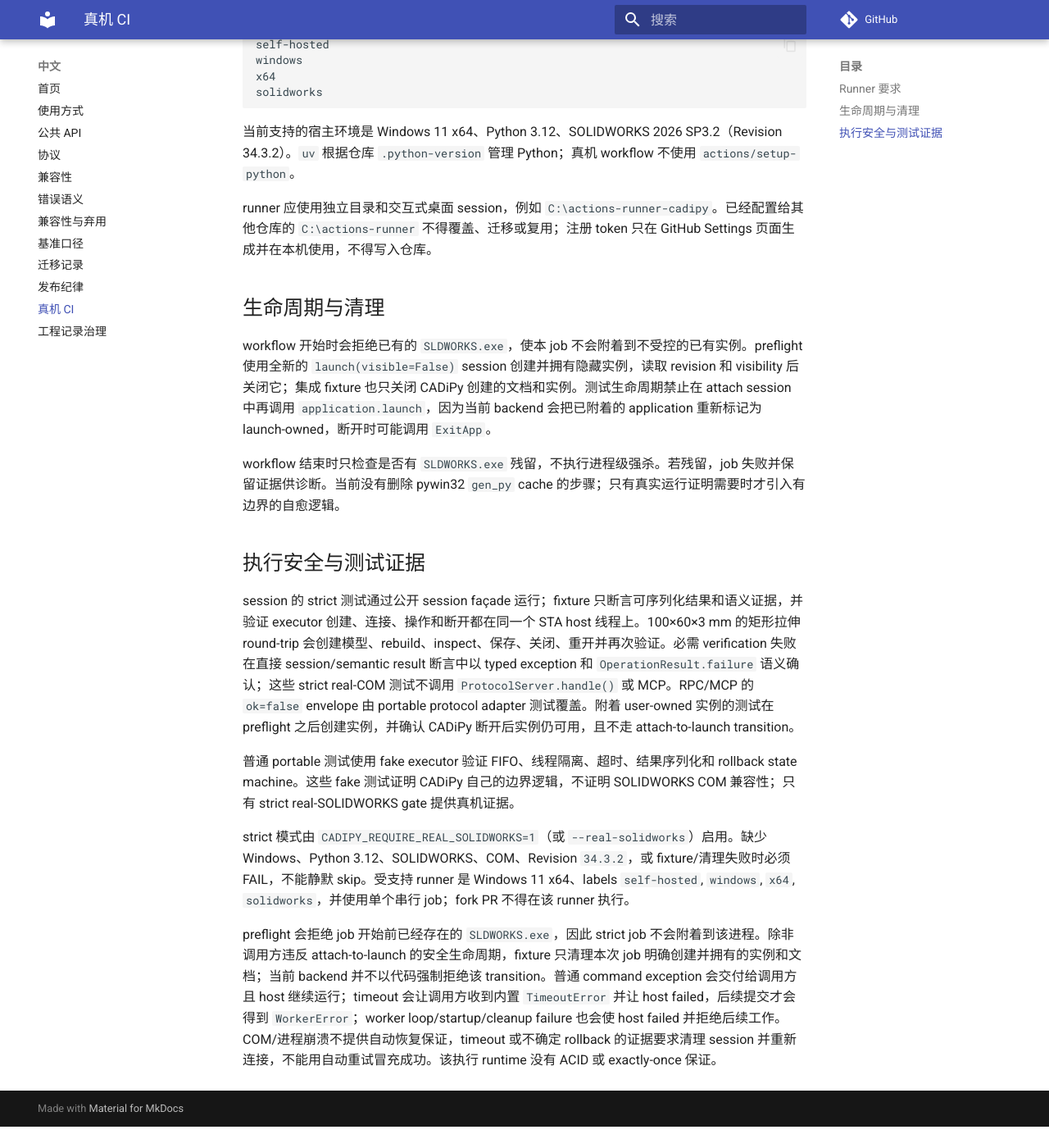
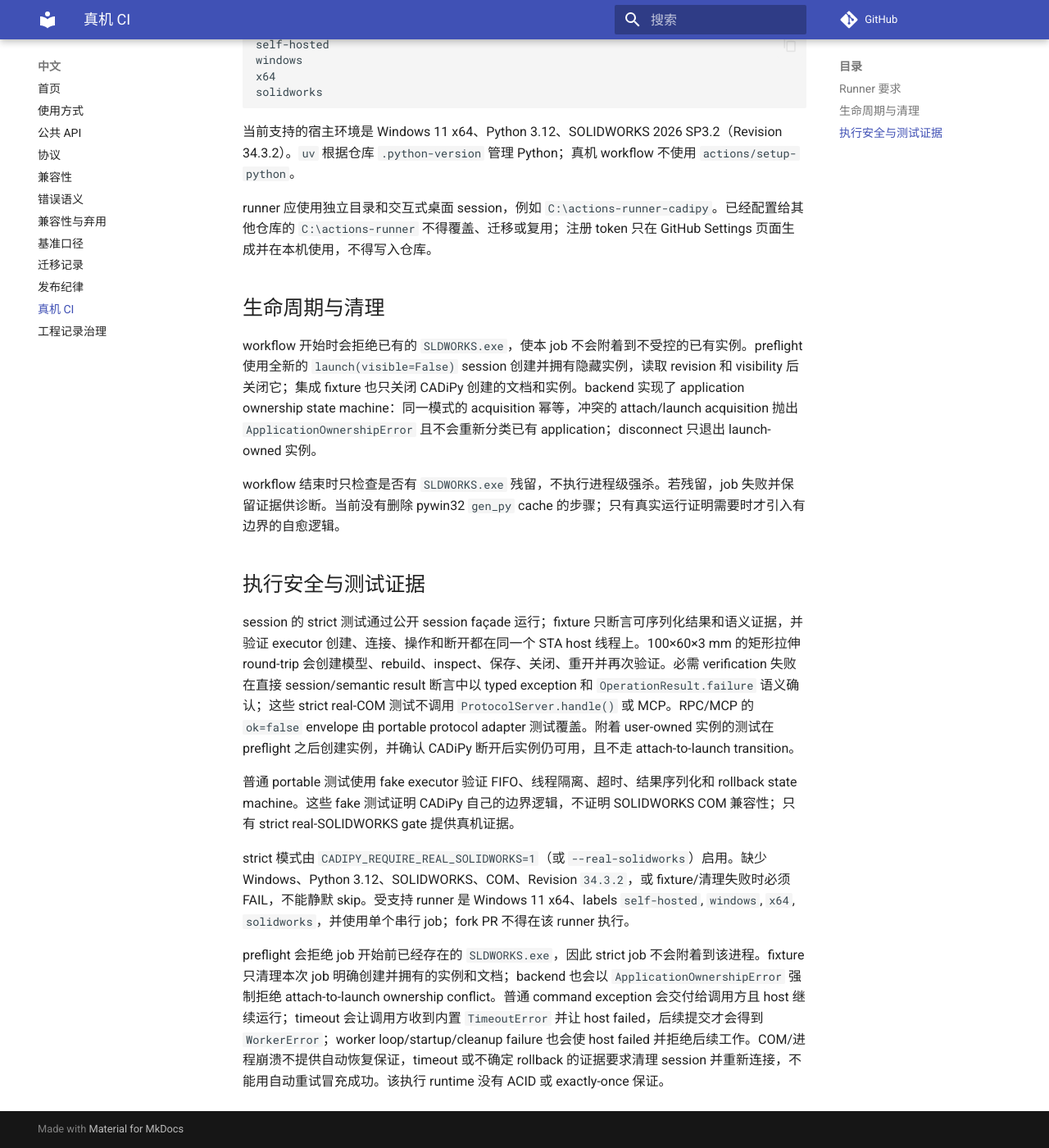
Before and after one commit to Zn070515/CADiPy, an MkDocs documentation site: the page built from docs/ci.md, in a window 1280 px wide and 1400 px high, scrolled down 594 px. Shown: the whole window at 82% size. Built offline with MkDocs 1.6.1 and Material for MkDocs 9.7.7, drawn with Linux system fonts in a browser that asks for light colours; comment, search, counter and statistics services are not loaded; before the commit the page ends 1968 px from its top, so only the background shows below that.

Commit message:
fix: keep rejected save conflicts certain

```diff
--- a/docs/ci.md
+++ b/docs/ci.md
@@ -27,7 +27,7 @@
 
 ## 生命周期与清理
 
-workflow 开始时会拒绝已有的 `SLDWORKS.exe`，使本 job 不会附着到不受控的已有实例。preflight 使用全新的 `launch(visible=False)` session 创建并拥有隐藏实例，读取 revision 和 visibility 后关闭它；集成 fixture 也只关闭 CADiPy 创建的文档和实例。测试生命周期禁止在 attach session 中再调用 `application.launch`，因为当前 backend 会把已附着的 application 重新标记为 launch-owned，断开时可能调用 `ExitApp`。
+workflow 开始时会拒绝已有的 `SLDWORKS.exe`，使本 job 不会附着到不受控的已有实例。preflight 使用全新的 `launch(visible=False)` session 创建并拥有隐藏实例，读取 revision 和 visibility 后关闭它；集成 fixture 也只关闭 CADiPy 创建的文档和实例。backend 实现了 application ownership state machine：同一模式的 acquisition 幂等，冲突的 attach/launch acquisition 抛出 `ApplicationOwnershipError` 且不会重新分类已有 application；disconnect 只退出 launch-owned 实例。
 
 workflow 结束时只检查是否有 `SLDWORKS.exe` 残留，不执行进程级强杀。若残留，job 失败并保留证据供诊断。当前没有删除 pywin32 `gen_py` cache 的步骤；只有真实运行证明需要时才引入有边界的自愈逻辑。
 
@@ -39,4 +39,4 @@
 
 strict 模式由 `CADIPY_REQUIRE_REAL_SOLIDWORKS=1`（或 `--real-solidworks`）启用。缺少 Windows、Python 3.12、SOLIDWORKS、COM、Revision `34.3.2`，或 fixture/清理失败时必须 FAIL，不能静默 skip。受支持 runner 是 Windows 11 x64、labels `self-hosted`, `windows`, `x64`, `solidworks`，并使用单个串行 job；fork PR 不得在该 runner 执行。
 
-preflight 会拒绝 job 开始前已经存在的 `SLDWORKS.exe`，因此 strict job 不会附着到该进程。除非调用方违反 attach-to-launch 的安全生命周期，fixture 只清理本次 job 明确创建并拥有的实例和文档；当前 backend 并不以代码强制拒绝该 transition。普通 command exception 会交付给调用方且 host 继续运行；timeout 会让调用方收到内置 `TimeoutError` 并让 host failed，后续提交才会得到 `WorkerError`；worker loop/startup/cleanup failure 也会使 host failed 并拒绝后续工作。COM/进程崩溃不提供自动恢复保证，timeout 或不确定 rollback 的证据要求清理 session 并重新连接，不能用自动重试冒充成功。该执行 runtime 没有 ACID 或 exactly-once 保证。
+preflight 会拒绝 job 开始前已经存在的 `SLDWORKS.exe`，因此 strict job 不会附着到该进程。fixture 只清理本次 job 明确创建并拥有的实例和文档；backend 也会以 `ApplicationOwnershipError` 强制拒绝 attach-to-launch ownership conflict。普通 command exception 会交付给调用方且 host 继续运行；timeout 会让调用方收到内置 `TimeoutError` 并让 host failed，后续提交才会得到 `WorkerError`；worker loop/startup/cleanup failure 也会使 host failed 并拒绝后续工作。COM/进程崩溃不提供自动恢复保证，timeout 或不确定 rollback 的证据要求清理 session 并重新连接，不能用自动重试冒充成功。该执行 runtime 没有 ACID 或 exactly-once 保证。
```
Also changed, not shown: docs/ci.en.md (+2 -2 lines), docs/exceptions.en.md (+3 -1 lines), docs/exceptions.md (+3 -1 lines), 2 other files.
